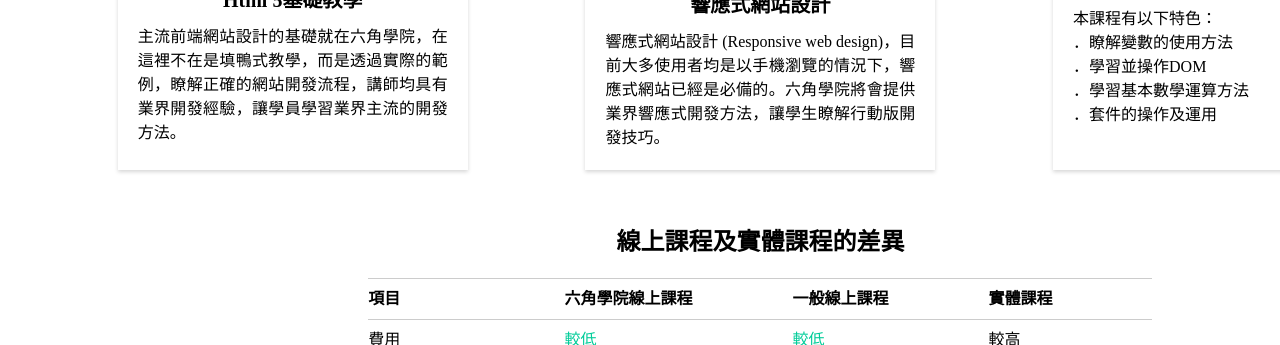
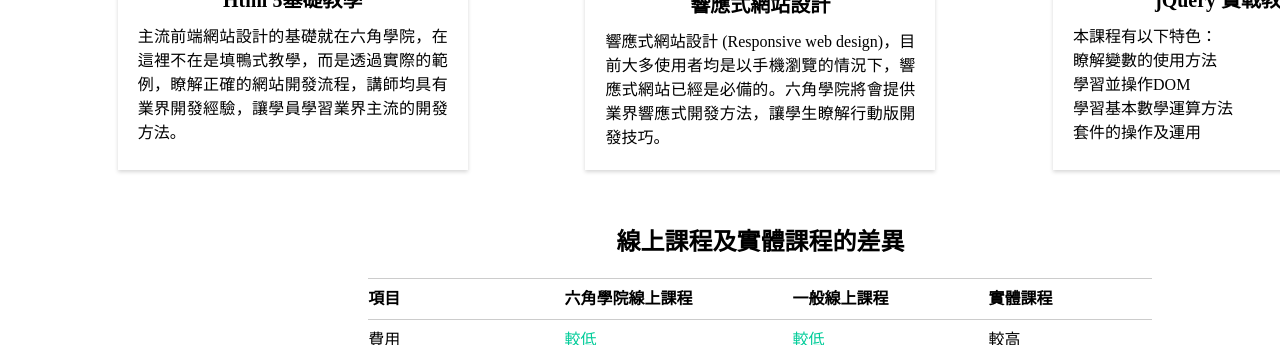
Before and after one commit to 5eancolor/jQuery-Home-Work, a plain HTML site: page index.html in a window 1280 px wide. Shown: the part 857-1202 px from the top of the page. Drawn offline with nearby package versions, Linux system fonts and the light colour scheme.

```diff
--- a/index.html
+++ b/index.html
@@ -91,13 +91,12 @@
     <li class="jQuery">
       <a href="https://raw.githubusercontent.com/hexschool/HTMLHWSource/master/singlePage/jQuery.png" data-lightbox="image-1" data-title="jQuery 實戰教學"><img src="./images/img_jquery.png" alt=""></a>
       <h3>jQuery 實戰教學</h3>
-      <h4>
+      <h4>本課程有以下特色：
         <ul>
-          <li>本課程有以下特色：</li>
-          <li>．瞭解變數的使用方法</li>
-          <li>．學習並操作DOM</li>
-          <li>．學習基本數學運算方法</li>
-          <li>．套件的操作及運用</li>
+          <li>瞭解變數的使用方法</li>
+          <li>學習並操作DOM</li>
+          <li>學習基本數學運算方法</li>
+          <li>套件的操作及運用</li>
         </ul>
       </h4>
     </li>
```
Also changed, not shown: images/img_html5.png, images/img_jquery.png.
